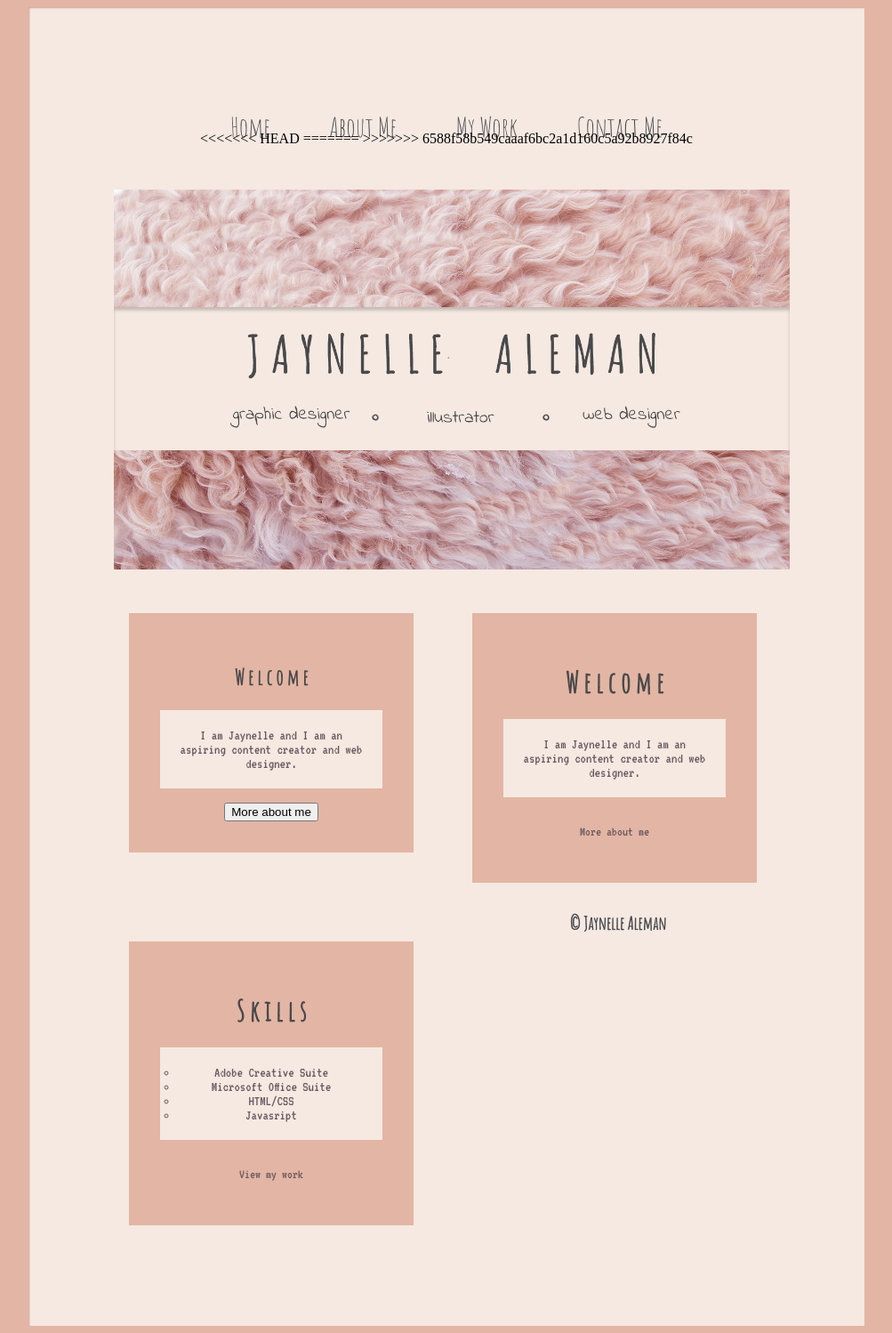
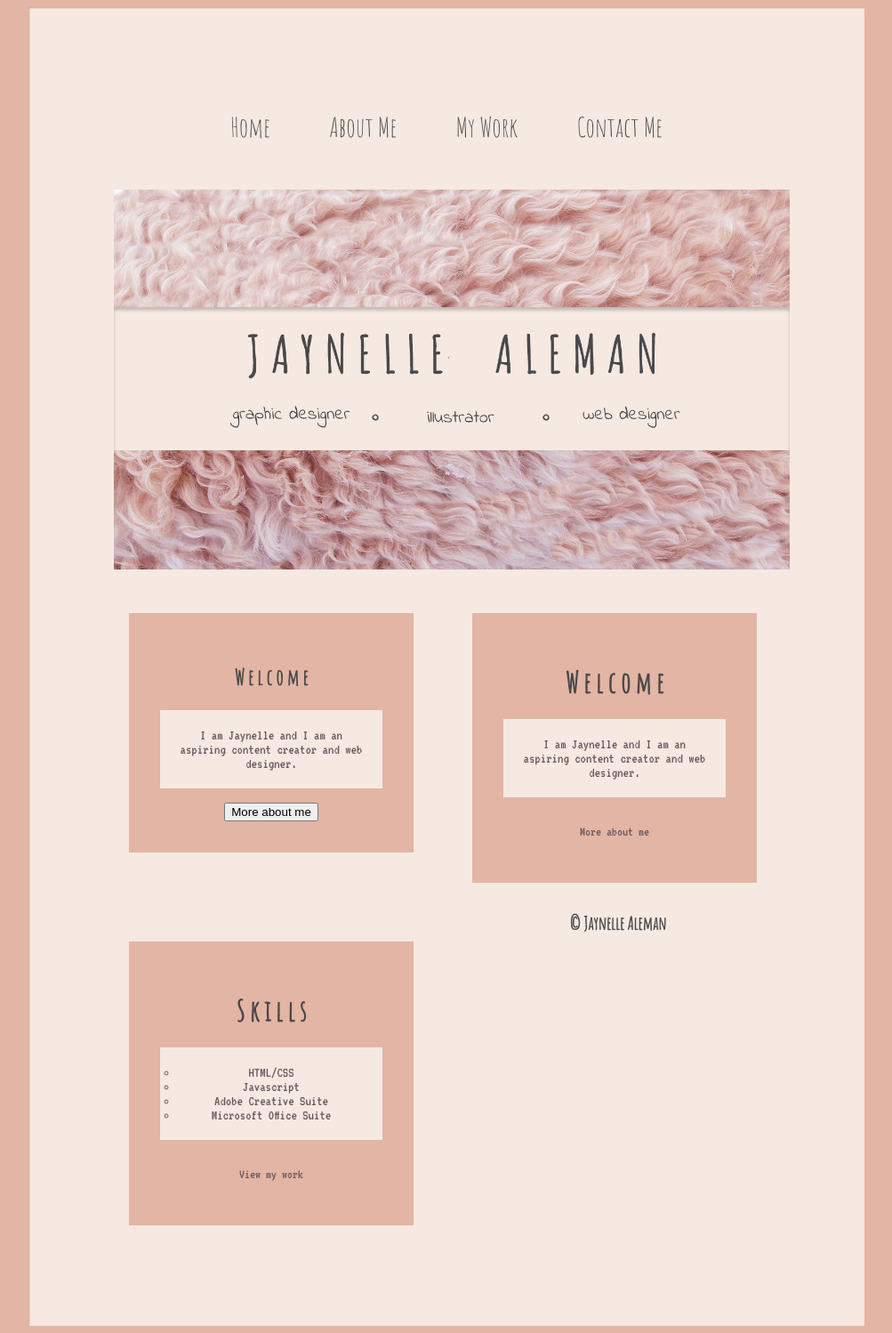
Before and after one commit to almnjay/Jaynelles_site, a PHP site: page / in a window 1280 px wide. Shown: the whole page at 89% size, without its empty margins (138-1141 px from the left). Run offline with PHP 8.4, Linux system fonts and the light colour scheme; some web fonts are replaced.

Commit message:
Fixed home page

```diff
--- a/index.php
+++ b/index.php
@@ -22,18 +22,17 @@
 <img src="fur.png" alt="fur">
 </div>
 
-<<<<<<< HEAD
 <div class="col-2"><h2>W e l c o m e</h2><ul> I am Jaynelle and I am an aspiring content creator and web designer.</ul><button class="iform">More about me</button> </div>
-=======
+
 <div class="col-2"><h1>W e l c o m e</h1><ul> I am Jaynelle and I am an aspiring content creator and web designer.</ul><button class="btn">More about me</button> </div>
->>>>>>> 6588f58b549caaaf6bc2a1d160c5a92b8927f84c
+
 	<div class="col-2">
 		<h1>S k i l l s</h1>
 		<ul style="list-style-type:circle">
+			<li>HTML/CSS</li>
+			<li>Javascript</li>
 			<li>Adobe Creative Suite</li>
 			<li>Microsoft Office Suite</li>
-			<li>HTML/CSS</li>
-			<li>Javasript</li>
 		</ul>
 			<button class="btn">View my work</button>
 		</div>
```
